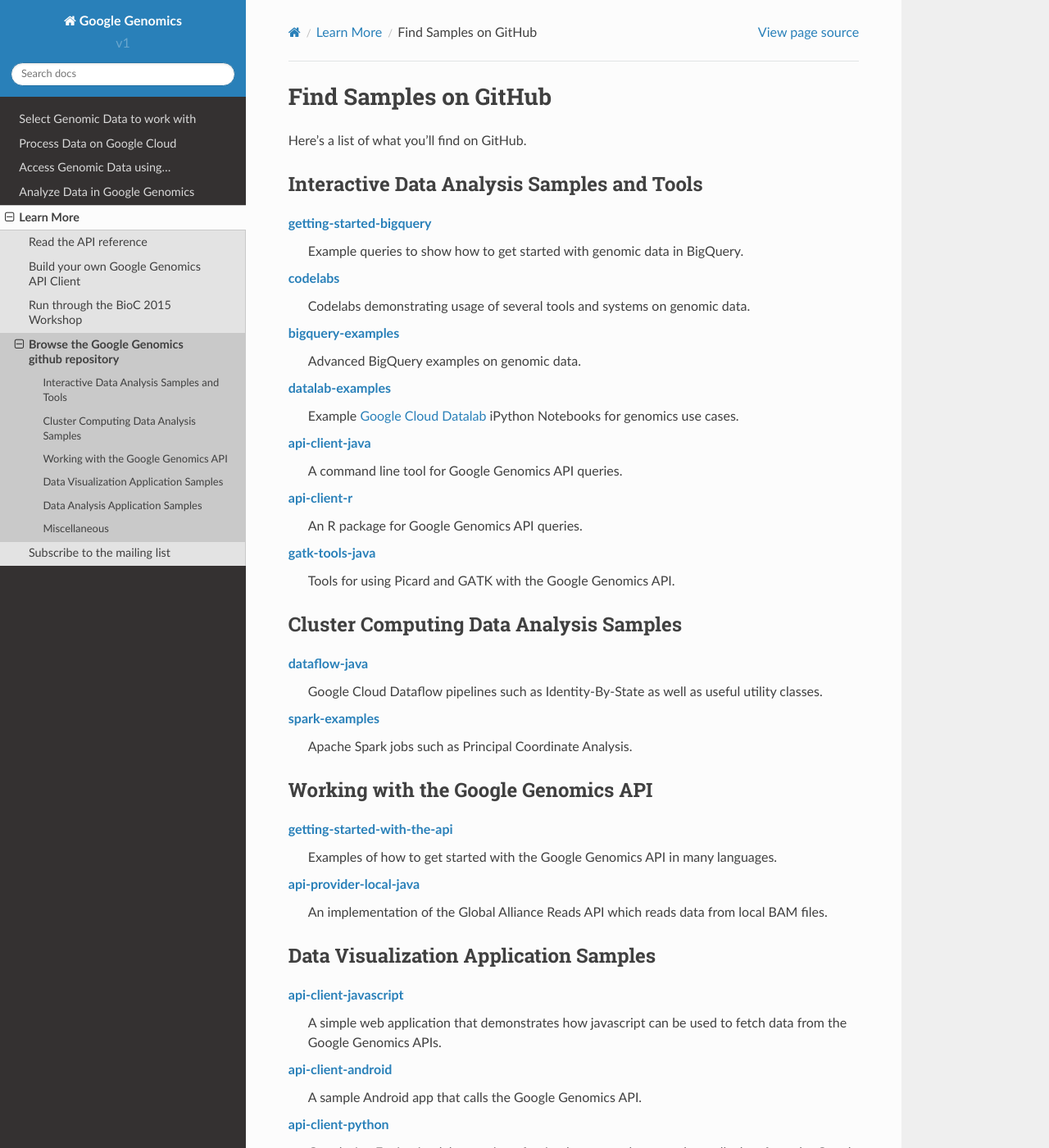
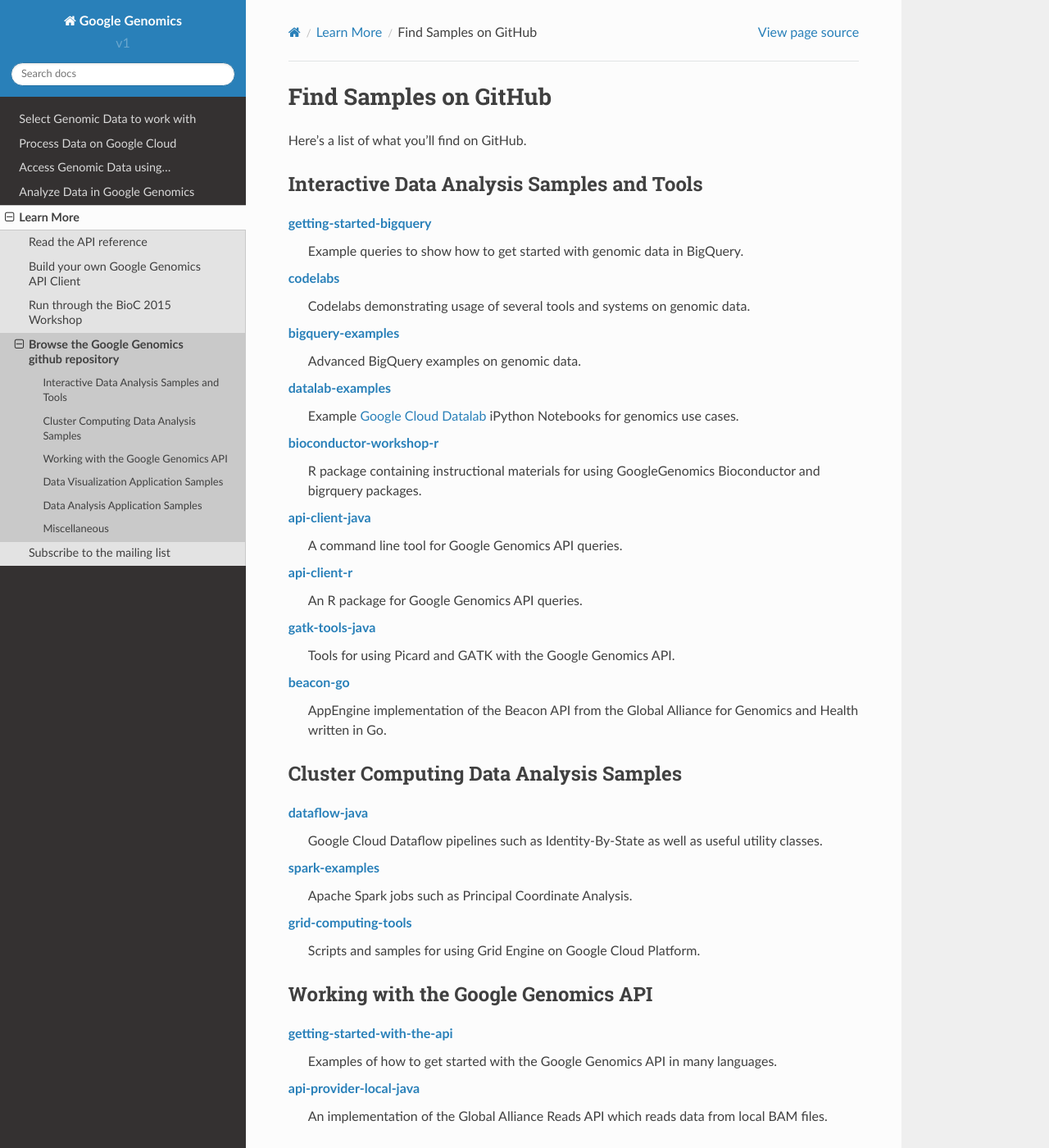
Before and after one commit to googlegenomics/readthedocs, a Sphinx documentation site: the page built from docs/source/github_index.rst, in a window 1280 px wide and 1400 px high. Shown: the whole window at 82% size. Built offline with Sphinx 7.4.7 and the Read the Docs theme 2.0.0, drawn with Linux system fonts in a browser that asks for light colours.

Commit message:
Updated github repo list.

```diff
--- a/docs/source/github_index.rst
+++ b/docs/source/github_index.rst
@@ -18,6 +18,9 @@
 `datalab-examples <https://github.com/googlegenomics/datalab-examples>`_
   Example `Google Cloud Datalab`_ iPython Notebooks for genomics use cases.
 
+`bioconductor-workshop-r <https://github.com/googlegenomics/bioconductor-workshop-r>`_
+  R package containing instructional materials for using GoogleGenomics Bioconductor and bigrquery packages.
+
 `api-client-java <https://github.com/googlegenomics/api-client-java>`_
   A command line tool for Google Genomics API queries.
 
@@ -27,6 +30,9 @@
 `gatk-tools-java <https://github.com/googlegenomics/gatk-tools-java>`_
   Tools for using Picard and GATK with the Google Genomics API.
 
+`beacon-go <https://github.com/googlegenomics/beacon-go>`_
+  AppEngine implementation of the Beacon API from the Global Alliance for Genomics and Health written in Go.
+
 Cluster Computing Data Analysis Samples
 -----------------------------------------------
 
@@ -35,6 +41,9 @@
 
 `spark-examples <https://github.com/googlegenomics/spark-examples>`_
   Apache Spark jobs such as Principal Coordinate Analysis.
+
+`grid-computing-tools <https://github.com/googlegenomics/grid-computing-tools>`_
+  Scripts and samples for using Grid Engine on Google Cloud Platform.
 
 Working with the Google Genomics API
 -----------------------------------------------
```
